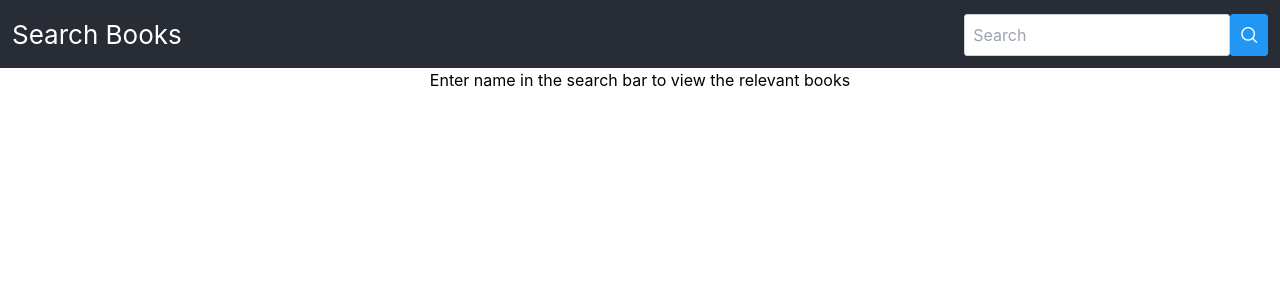
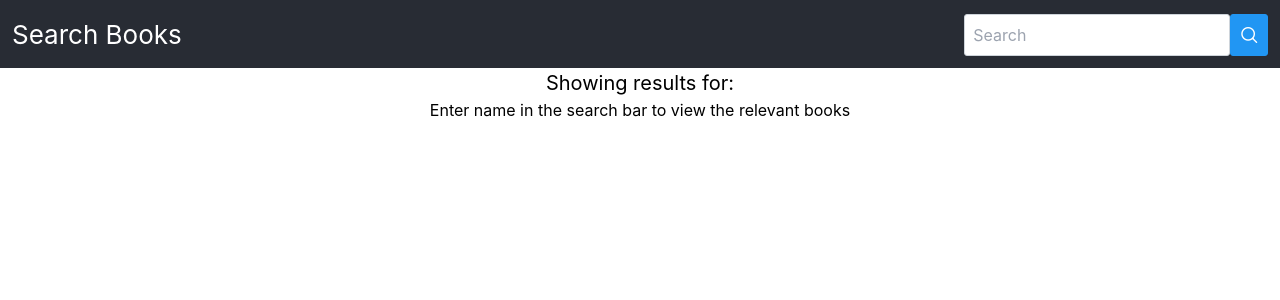
Before and after one commit to yashwanthBhargav/Search-books, a React (Create React App) app: page / in a window 1280 px wide. Shown: the top 300 px of the page. Built offline with nearby package versions, Linux system fonts and the light colour scheme.

Commit message:
Search rsults for

```diff
--- a/src/components/Search-wrapper/search-wrapper.css
+++ b/src/components/Search-wrapper/search-wrapper.css
@@ -9,3 +9,7 @@
     display: flex;
     padding: 12px;
   }
+
+  .search-label {
+    font-size: 20px;
+  }
--- a/src/components/Search-wrapper/search-wrapper.tsx
+++ b/src/components/Search-wrapper/search-wrapper.tsx
@@ -31,7 +31,11 @@ function SearchWrapperComponent() {
                     <Button icon="pi pi-search"  onClick={searchbooks} />
                 </div>
             </header>
-            {loading ? <div><ProgressSpinner /> </div> : <BooksViewComponent books={books} />}
+            {loading ? <div><ProgressSpinner /> </div> :
+            <div>
+                <a className='search-label'>Showing results for: {searchInput}</a>
+                <BooksViewComponent books={books} />
+            </div>}
         </div>
     );
 }
```
